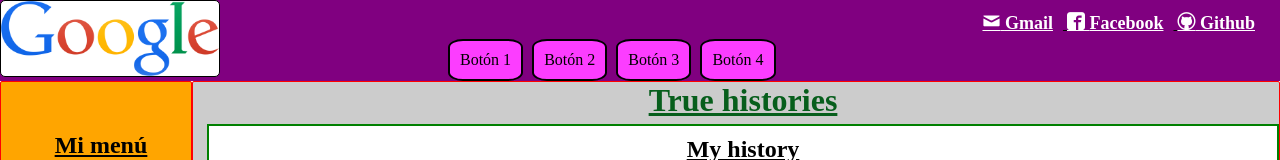
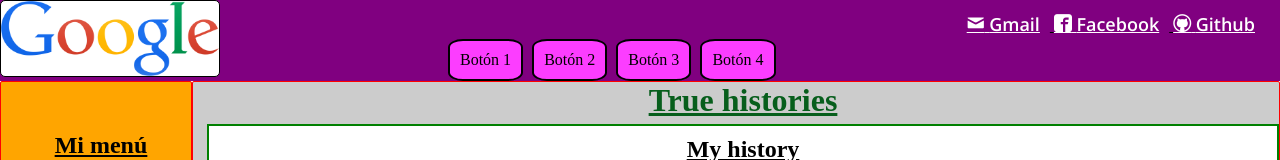
Before and after one commit to yulianamallorga/insigni3, a plain HTML site: page index.html in a window 1280 px wide. Shown: the top 160 px of the page. Drawn offline with nearby package versions, Linux system fonts and the light colour scheme; files whose address does not match are found by name.

Commit message:
Cambio del estilo de fuente de las etiquetas span

```diff
--- a/css/main.css
+++ b/css/main.css
@@ -117,6 +117,9 @@
 	display: inline-block;
 	padding-right: 10px;
 }
+.icons span{
+	font-family: 'Open Sans', sans-serif;
+}
 h1, h2{
 	text-align: center;
 	text-decoration: underline;
--- a/index.html
+++ b/index.html
@@ -2,6 +2,7 @@
 <html lang="en">
 <head>
 	<meta charset="UTF-8">
+	<link href='http://fonts.googleapis.com/css?family=Open+Sans:600' rel='stylesheet' type='text/css'>
 	<link rel="stylesheet" href="css/main.css">
 	<link rel="stylesheet" href="css/fonts/fonts.css">
 	<title>my page</title>
```
